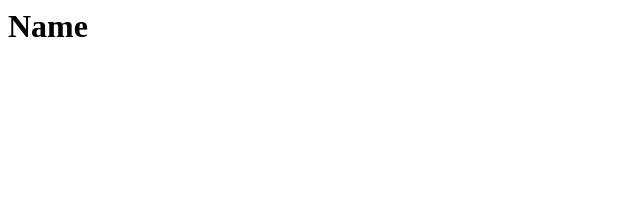
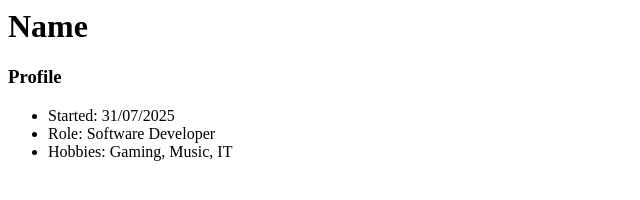
Before and after one commit to stressmonkey/stressmonkey.github.io, a plain HTML site: page index.html in a window 1280 px wide. Shown: the whole page, without its empty margins (0-640 px from the left). Drawn offline with Linux system fonts and the light colour scheme.

Commit message:
Updated my profile

```diff
--- a/index.html
+++ b/index.html
@@ -1 +1,7 @@
 <h1>Name</h1>
+<h3>Profile</h3>
+<ul>
+<li>Started: 31/07/2025</li>
+<li>Role: Software Developer</li>
+<li>Hobbies: Gaming, Music, IT</li>
+</ul>
```
